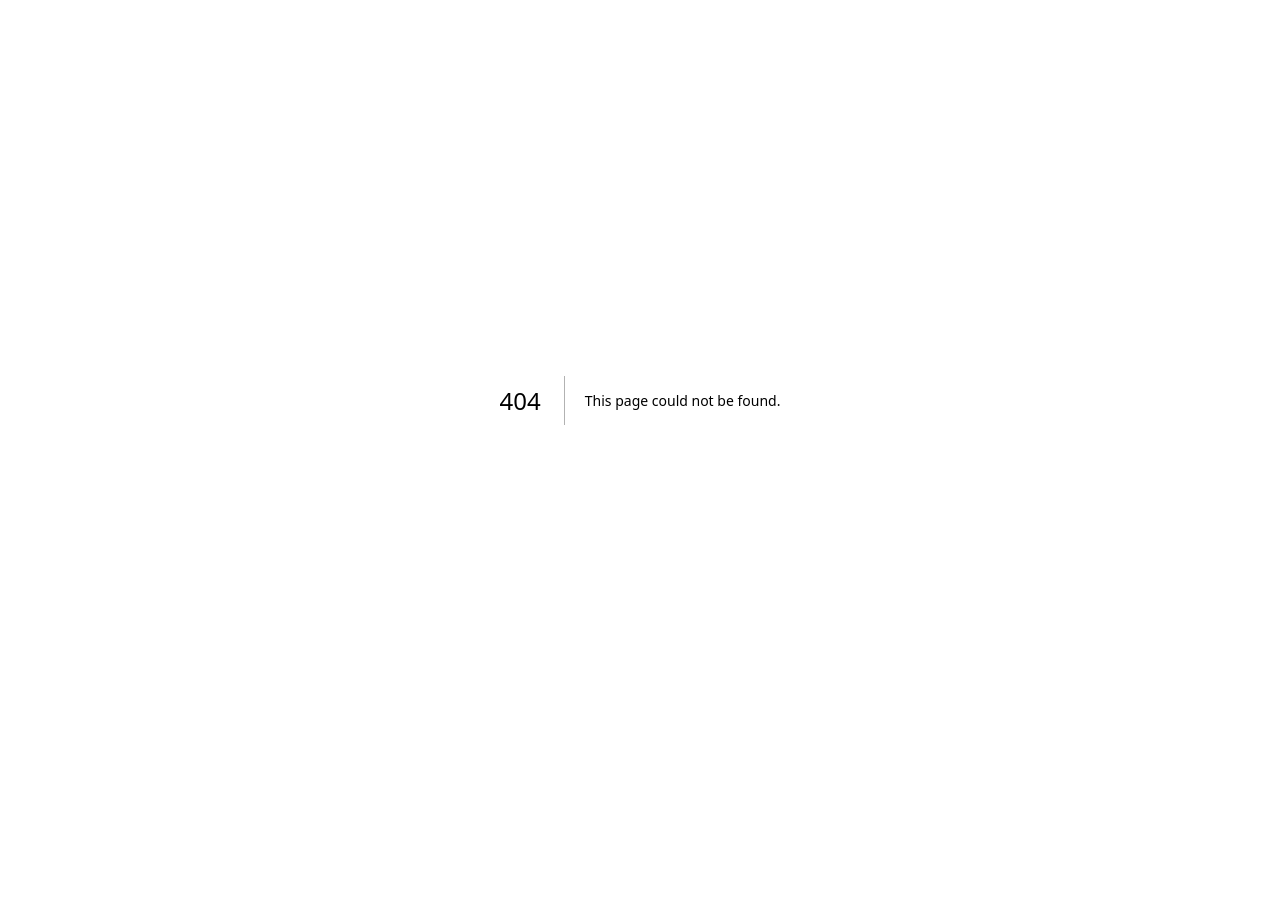
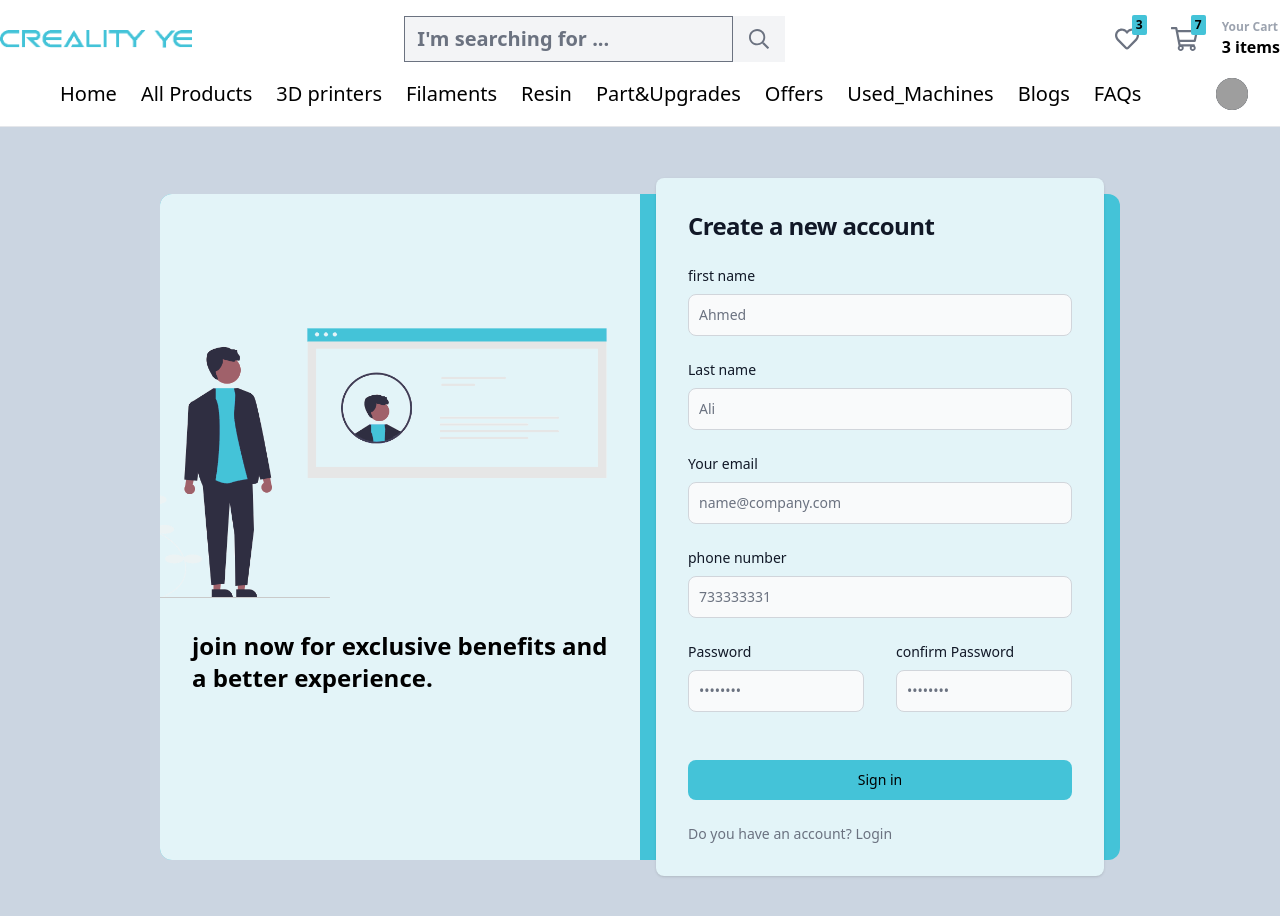
Before and after one commit to MohdBasurra/Ecommerce-3DYemen, a Next.js app: page /signup in a window 1280 px wide. Before the commit this address had no page. Shown: the top 916 px of the page. Before the commit the page ends 800 px from the top, so only its background shows below. Built offline with nearby package versions, Linux system fonts and the light colour scheme; grey boxes are pictures that could not be loaded.

Commit message:
add Log in and signUp pages

```diff
--- /dev/null
+++ b/components/Layout.jsx
@@ -0,0 +1,12 @@
+ import Navbar from './Navbar';
+
+function Layout({ children }) {
+  return (
+    <div>
+      <Navbar />
+      <main>{children}</main>
+    </div>
+  );
+}
+
+export default Layout;
--- a/pages/_app.tsx
+++ b/pages/_app.tsx
@@ -1,6 +1,13 @@
 import "@/styles/globals.css";
+import Layout from '../components/Layout';
 import type { AppProps } from "next/app";
 
-export default function App({ Component, pageProps }: AppProps) {
-  return <Component {...pageProps} />;
+function MyApp({ Component, pageProps }) {
+  return (
+    <Layout>
+      <Component {...pageProps} />
+    </Layout>
+  );
 }
+
+export default MyApp;
--- a/pages/collection/all.jsx
+++ b/pages/collection/all.jsx
@@ -1,10 +1,8 @@
 import data from "@/components/Ender.json";
 import Filttering from "@/components/Filltering";
-import Header from "../../components/Navbar";
-const Collection = () => {
+ const Collection = () => {
     return ( <>
-    <Header/>
-    <div className="parent flex w-full ">
+     <div className="parent flex w-full ">
 
        <div className="w-1/4"> <Filttering/></div>
             <div className="child1 filletring ">
@@ -64,7 +62,7 @@ const Collection = () => {
                           </svg>
                           <svg
                             aria-hidden="true"
-                            class="w-5 h-5 text-yellow-300"
+                            class="w-5 h-5 text-yellow-300 border-sky-900"
                             fill="currentColor"
                             viewBox="0 0 20 20"
                             xmlns="http://www.w3.org/2000/svg"
@@ -104,3 +102,4 @@ const Collection = () => {
 }
 
 export default Collection;
+//0eWrzgwmjrIKKyYr MongoDb password
--- a/pages/index.tsx
+++ b/pages/index.tsx
@@ -15,9 +15,10 @@ const inter = Inter({ subsets: ["latin"] });
 
 export default function Home() {
   return (
-    <>
-      <div className="">
-        <Header />
+
+
+     <div className="">
+
         <div className=" justify-center items-center  ">
           <div className=" pt-8 justify-center items-center flex">
             <MyCarousel />
@@ -57,6 +58,6 @@ export default function Home() {
           </div>
         </div>
       </div>
-    </>
-  );
+
+   );
 }
--- /dev/null
+++ b/pages/login.jsx
@@ -0,0 +1,61 @@
+import Image from 'next/image';
+import LoginVector from '@/images/LoginVector.png'
+const Login = () => {
+    return ( <>
+    <div className="main bg-slate-300 w-screen h-screen flex items-center justify-center">
+        <div className="card bg-custom-blue w-3/4 h-3/4 rounded-xl flex   justify-center">
+
+            <div className="Ads  w-1/2  h-full rounded-l-xl
+             hidden lg:block bg-lightBlue ">
+           <div className='   flex-col flex sm:justify-center sm:items-center h-full '><Image
+        src={LoginVector}
+        alt="Example Image"
+        width={400}
+        height={400}
+      /> <h1 className='p-8 text-2xl font-semibold'>welecome Back!</h1></div>
+
+            </div>
+            <div className="Login sm:w-1/2 w-full   h-full flex items-center justify-center">
+
+            <section class="w-full  flex items-center justify-center">
+  <div class=" ">
+
+      <div class="w-full bg-lightBlue rounded-lg shadow dark:border md:mt-0 sm:max-w-md xl:p-0 dark:bg-gray-800 dark:border-gray-700">
+          <div class="p-6 space-y-4 md:space-y-6 sm:p-8">
+              <h1 class="text-xl font-bold leading-tight tracking-tight text-gray-900 md:text-2xl dark:text-white">
+                  Sign in to your account
+              </h1>
+              <form class="space-y-4 md:space-y-6" action="#">
+                  <div>
+                      <label for="email" class="block mb-2 text-sm font-medium text-gray-900 dark:text-white">Your email</label>
+                      <input type="email" name="email" id="email" class="bg-gray-50 border border-gray-300 text-gray-900 sm:text-sm rounded-lg focus:ring-primary-600 focus:border-primary-600 block w-full p-2.5 dark:bg-gray-700 dark:border-gray-600 dark:placeholder-gray-400 dark:text-white dark:focus:ring-blue-500 dark:focus:border-blue-500" placeholder="name@company.com" required=""/>
+                  </div>
+                  <div >
+                      <label for="password" class="block mb-2 text-sm font-medium text-gray-900 dark:text-white">Password</label>
+                      <input type="password" name="password" id="password" placeholder="••••••••" class="bg-gray-50 border border-gray-300 text-gray-900 sm:text-sm rounded-lg focus:ring-primary-600 focus:border-primary-600 block w-full p-2.5 dark:bg-gray-700 dark:border-gray-600 dark:placeholder-gray-400 dark:text-white dark:focus:ring-blue-500 dark:focus:border-blue-500" required=""/>
+                  </div>
+                  <div class="flex items-center justify-between">
+                      <div class="flex items-start">
+
+
+                      </div>
+                      <a href="#" class="text-sm font-medium text-primary-600 hover:underline dark:text-primary-500">Forgot password?</a>
+                  </div>
+                  <button type="submit" class="w-full text-black bg-custom-blue hover:bg-primary-700 focus:ring-4 focus:outline-none focus:ring-primary-300 font-medium rounded-lg text-sm px-5 py-2.5 text-center dark:bg-primary-600 dark:hover:bg-primary-700 dark:focus:ring-primary-800">Sign in</button>
+                  <p class="text-sm font-light text-gray-500 dark:text-gray-400">
+                      Don’t have an account yet? <a href="/signup" class="font-medium text-primary-600 hover:underline dark:text-primary-500">Sign up</a>
+                  </p>
+              </form>
+          </div>
+      </div>
+  </div>
+</section>
+
+                 </div>
+        </div>
+
+    </div>
+    </> );
+}
+
+export default Login;
--- a/pages/product/[id].jsx
+++ b/pages/product/[id].jsx
@@ -1,13 +1,11 @@
 import ProductDescription from "../../components/ProductDescription";
 import ProductImage from "../../components/productImage";
-import Header from "../../components/Navbar";
-import RelatedProducts from "../../components/RelatedProducts";
+ import RelatedProducts from "../../components/RelatedProducts";
 
 const Product = () => {
   return (
     <div>
-      <Header />
-      <div className="w-full h-full  ">
+       <div className="w-full h-full  ">
         <div className="parent flex flex-col sm:flex-row w-full order">
           <div className=" border-t sm:border-r sm:border-t-0 border-gray-500   w-full sm:w-1/2 order-1 sm:order-1">
             <ProductImage />
--- /dev/null
+++ b/pages/signup.jsx
@@ -0,0 +1,77 @@
+import Image from 'next/image';
+import LoginVector from '@/images/signupVector.png'
+const signup = () => {
+    return ( <>
+    <div className="main bg-slate-300 w-screen h-screen flex items-center justify-center">
+        <div className="card bg-custom-blue w-3/4 h-5/6 rounded-xl flex items-center justify-center">
+
+            <div className="Ads w-1/2 h-full rounded-l-xl hidden lg:block bg-lightBlue">
+
+            <div className='   flex-col flex sm:justify-center sm:items-center h-full '><Image
+        src={LoginVector}
+        alt="Example Image"
+        width={500}
+        height={500}
+      /> <h1 className='p-8 text-2xl font-semibold'>join now for exclusive benefits and a better experience.</h1></div>
+            </div>
+            <div className="Login sm:w-1/2 w-full   h-full flex items-center justify-center">
+
+            <section class="w-full  flex items-center justify-center">
+  <div class=" h-full flex ">
+
+      <div class="w-full flex h-5/6 bg-lightBlue rounded-lg shadow dark:border md:mt-0 sm:max-w-md xl:p-0 dark:bg-gray-800 dark:border-gray-700">
+          <div class="p-6 space-y-4 md:space-y-6 sm:p-8">
+              <h1 class="text-xl font-bold leading-tight tracking-tight text-gray-900 md:text-2xl dark:text-white">
+                  Create a new account
+              </h1>
+              <form class="space-y-4 md:space-y-6" >
+
+                  <div>
+                      <label for="text" class="block mb-2 text-sm font-medium text-gray-900 dark:text-white">first name</label>
+                      <input type="text" name="text"  class="bg-gray-50 border border-gray-300 text-gray-900 sm:text-sm rounded-lg focus:ring-primary-600 focus:border-primary-600 block w-full p-2.5 dark:bg-gray-700 dark:border-gray-600 dark:placeholder-gray-400 dark:text-white dark:focus:ring-blue-500 dark:focus:border-blue-500" placeholder="Ahmed" required=""/>
+                  </div>
+                  <div>
+                      <label for="text" class="block mb-2 text-sm font-medium text-gray-900 dark:text-white">Last name</label>
+                      <input type="text" name="text"  class="bg-gray-50 border border-gray-300 text-gray-900 sm:text-sm rounded-lg focus:ring-primary-600 focus:border-primary-600 block w-full p-2.5 dark:bg-gray-700 dark:border-gray-600 dark:placeholder-gray-400 dark:text-white dark:focus:ring-blue-500 dark:focus:border-blue-500" placeholder="Ali" required=""/>
+                  </div>
+                  <div>
+                      <label for="email" class="block mb-2 text-sm font-medium text-gray-900 dark:text-white">Your email</label>
+                      <input type="email" name="email" id="email" class="bg-gray-50 border border-gray-300 text-gray-900 sm:text-sm rounded-lg focus:ring-primary-600 focus:border-primary-600 block w-full p-2.5 dark:bg-gray-700 dark:border-gray-600 dark:placeholder-gray-400 dark:text-white dark:focus:ring-blue-500 dark:focus:border-blue-500" placeholder="name@company.com" required=""/>
+                  </div>
+                  <div>
+                      <label for="phone" class="block mb-2 text-sm font-medium text-gray-900 dark:text-white">phone number</label>
+                      <input type="email" name="email" id="email" class="bg-gray-50 border border-gray-300 text-gray-900 sm:text-sm rounded-lg focus:ring-primary-600 focus:border-primary-600 block w-full p-2.5 dark:bg-gray-700 dark:border-gray-600 dark:placeholder-gray-400 dark:text-white dark:focus:ring-blue-500 dark:focus:border-blue-500" placeholder="733333331" required=""/>
+                  </div>
+                  <div className="flex sm:flex-row flex-col">
+                  <div className='sm:pr-8'>
+                      <label for="password" class="block mb-2 text-sm font-medium text-gray-900 dark:text-white">Password</label>
+                      <input type="password" name="password" id="password" placeholder="••••••••" class="bg-gray-50 border border-gray-300 text-gray-900 sm:text-sm rounded-lg focus:ring-primary-600 focus:border-primary-600 block w-full p-2.5 dark:bg-gray-700 dark:border-gray-600 dark:placeholder-gray-400 dark:text-white dark:focus:ring-blue-500 dark:focus:border-blue-500" required=""/>
+                  </div>
+                  <div>
+                      <label for="password" class="block mb-2 text-sm font-medium text-gray-900 dark:text-white"> confirm Password</label>
+                      <input type="password" name="password" id="password" placeholder="••••••••" class="bg-gray-50 border border-gray-300 text-gray-900 sm:text-sm rounded-lg focus:ring-primary-600 focus:border-primary-600 block w-full p-2.5 " required=""/>
+                  </div></div>
+                  <div class="flex items-center justify-between">
+                      <div class="flex items-start">
+
+
+                      </div>
+                   </div>
+                  <button type="submit" class="w-full text-black bg-custom-blue hover:bg-blue-500 focus:ring-4   focus:ring-blue-900 font-medium rounded-lg text-sm px-5 py-2.5 text-center">Sign in</button>
+                  <p class="text-sm font-light text-gray-500 dark:text-gray-400">
+                     Do you have an account? <a href="/login" class="font-medium text-primary-600 hover:underline dark:text-primary-500">Login</a>
+                  </p>
+              </form>
+          </div>
+      </div>
+  </div>
+</section>
+
+                 </div>
+        </div>
+
+    </div>
+    </> );
+}
+
+export default signup;
```
Also changed, not shown: images/LoginVector.png (added), images/signupVector.png (added).
